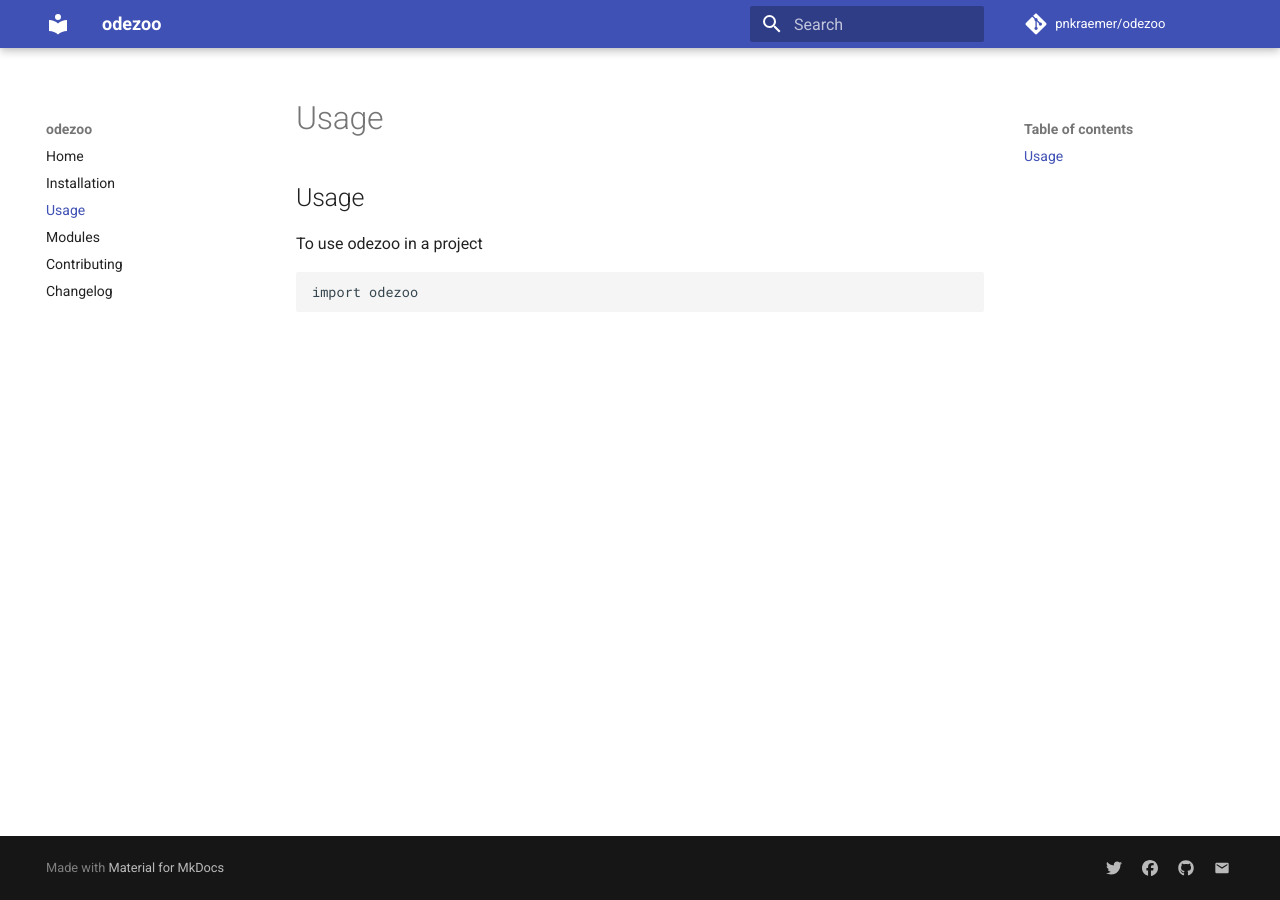
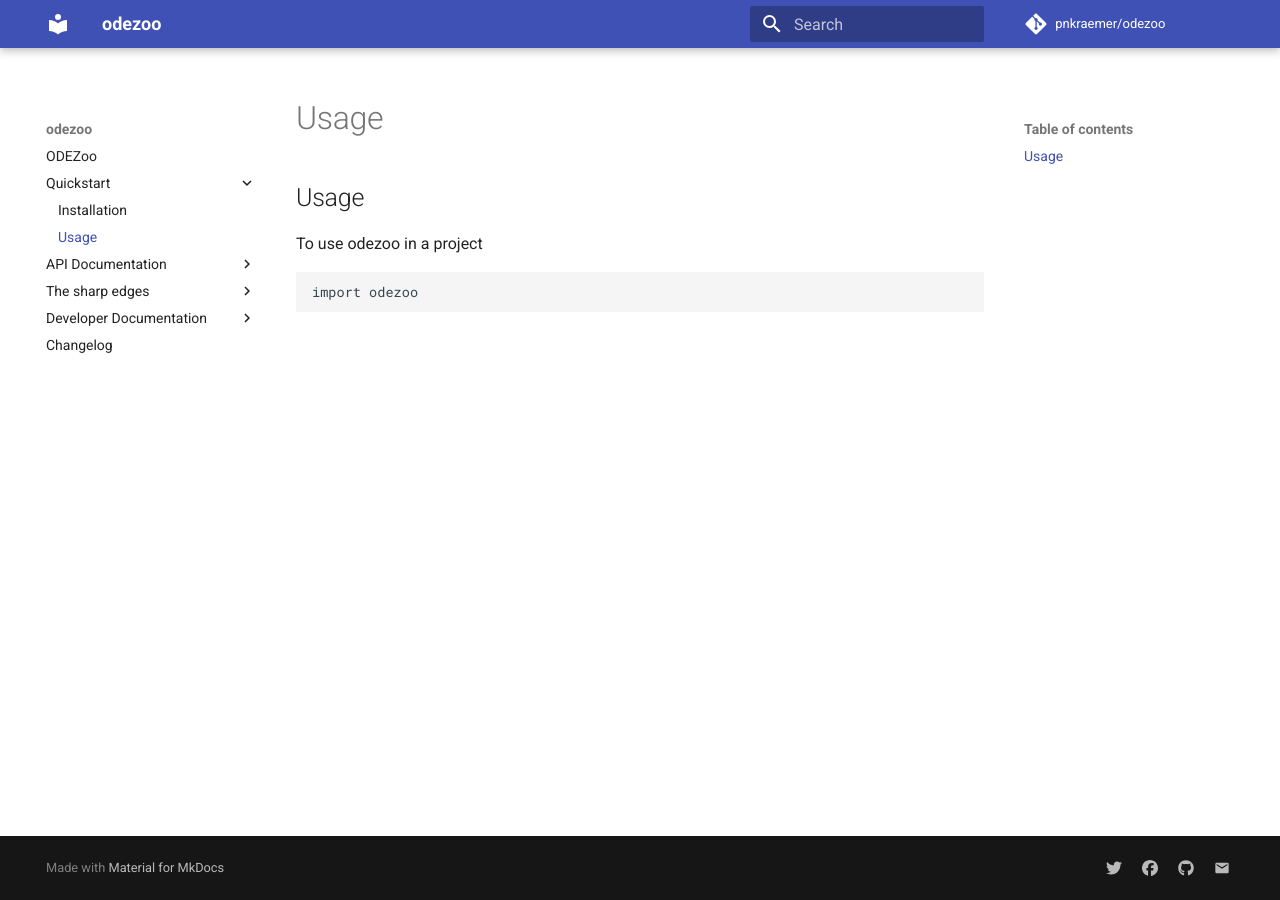
Before and after one commit to pnkraemer/diffeqzoo, an MkDocs documentation site: the page built from docs/quickstart/usage.md, in a window 1280 px wide. Built offline with MkDocs 1.6.1 and Material for MkDocs 9.7.7, drawn with Linux system fonts in a browser that asks for light colours; comment, search, counter and statistics services are not loaded.

Commit message:
Doc structure

```diff
--- a/mkdocs.yml
+++ b/mkdocs.yml
@@ -4,11 +4,17 @@ repo_url: https://github.com/pnkraemer/odezoo
 repo_name: pnkraemer/odezoo
 #strict: true
 nav:
-  - Home: index.md
-  - Installation: installation.md
-  - Usage: usage.md
-  - Modules: api.md
-  - Contributing: contributing.md
+  - ODEZoo:
+      - index.md
+  - Quickstart:
+      - quickstart/installation.md
+      - quickstart/usage.md
+  - API Documentation:
+      - api_docs/api.md
+  - The sharp edges:
+      - sharp_edges/backend.md
+  - Developer Documentation:
+      - dev_docs/contributing.md
   - Changelog: changelog.md
 theme:
   name: material
```
Also changed, not shown: docs/contributing.md (deleted, +0 -3 lines), docs/dev_docs/contributing.md (added, +3 -0 lines), pyproject.toml (+9 -9 lines), docs/api_docs/api.md (renamed from docs/api.md), docs/quickstart/installation.md (renamed from docs/installation.md), docs/quickstart/usage.md (renamed from docs/usage.md), docs/sharp_edges/backend.md (added), 1 other file.
